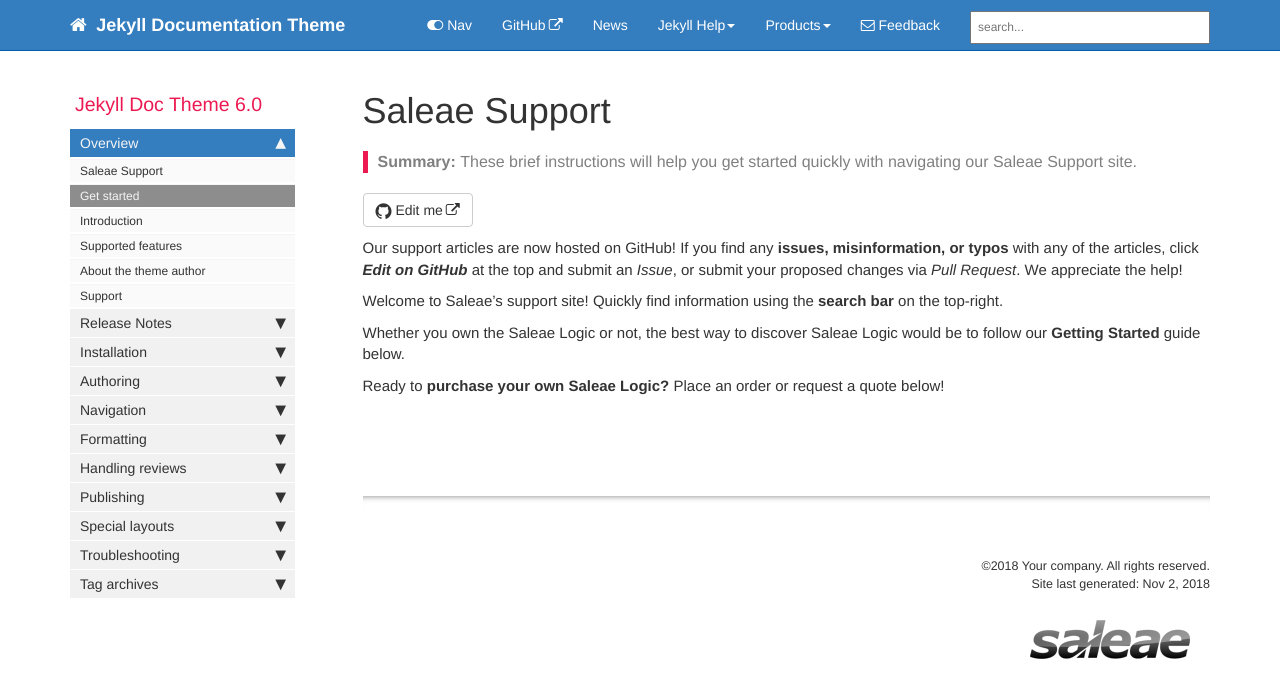
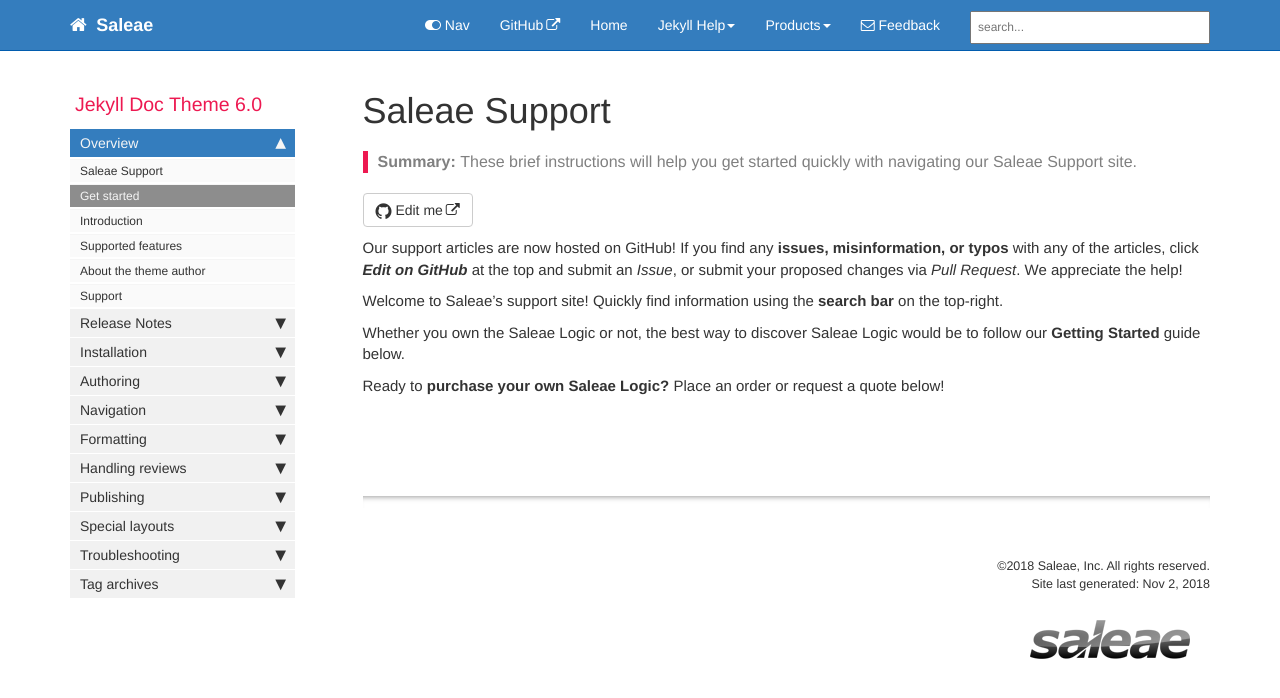
Before and after one commit to saleae/support, a Jekyll site: the page built from index.md, in a window 1280 px wide. Shown: the top 698 px of the page. Built offline with Jekyll 4.4.1, drawn with Linux system fonts in a browser that asks for light colours; nearby versions of some CDN libraries; comment, search, counter and statistics services are not loaded.

Commit message:
Adjust config

```diff
--- a/_config.yml
+++ b/_config.yml
@@ -3,13 +3,13 @@ repository: tomjoht/documentation-theme-jekyll
 output: web
 # this property is useful for conditional filtering of content that is separate from the PDF.
 
-topnav_title: Jekyll Documentation Theme
+topnav_title: Saleae
 # this appears on the top navigation bar next to the home button
 
-site_title: Jekyll theme for documentation
+site_title: Saleae Support
 # this appears in the html browser tab for the site title (seen mostly by search engines, not users)
 
-company_name: Your company
+company_name: Saleae, Inc
 # this appears in the footer
 
 github_editme_path: tomjoht/documentation-theme-jekyll/blob/gh-pages/
@@ -35,9 +35,9 @@ exclude:
   - .gitignore
 # these are the files and directories that jekyll will exclude from the build
 
-feedback_subject_line: Jekyll documentation theme
+feedback_subject_line: Saleae Support Feedback
 
-feedback_email: tomjoht@gmail.com
+feedback_email: support@saleae.com
 # used as a contact email for the Feedback link in the top navigation bar
 
 # feedback_disable: true
--- a/_data/topnav.yml
+++ b/_data/topnav.yml
@@ -4,9 +4,9 @@ topnav:
 - title: Topnav
   items:
     - title: GitHub
-      external_url: https://github.com/tomjoht/documentation-theme-jekyll
-    - title: News
-      url: /news
+      external_url: https://github.com/saleae/support
+    - title: Home
+      url: https://www.saleae.com/
 
 #Topnav dropdowns
 topnav_dropdowns:
```
